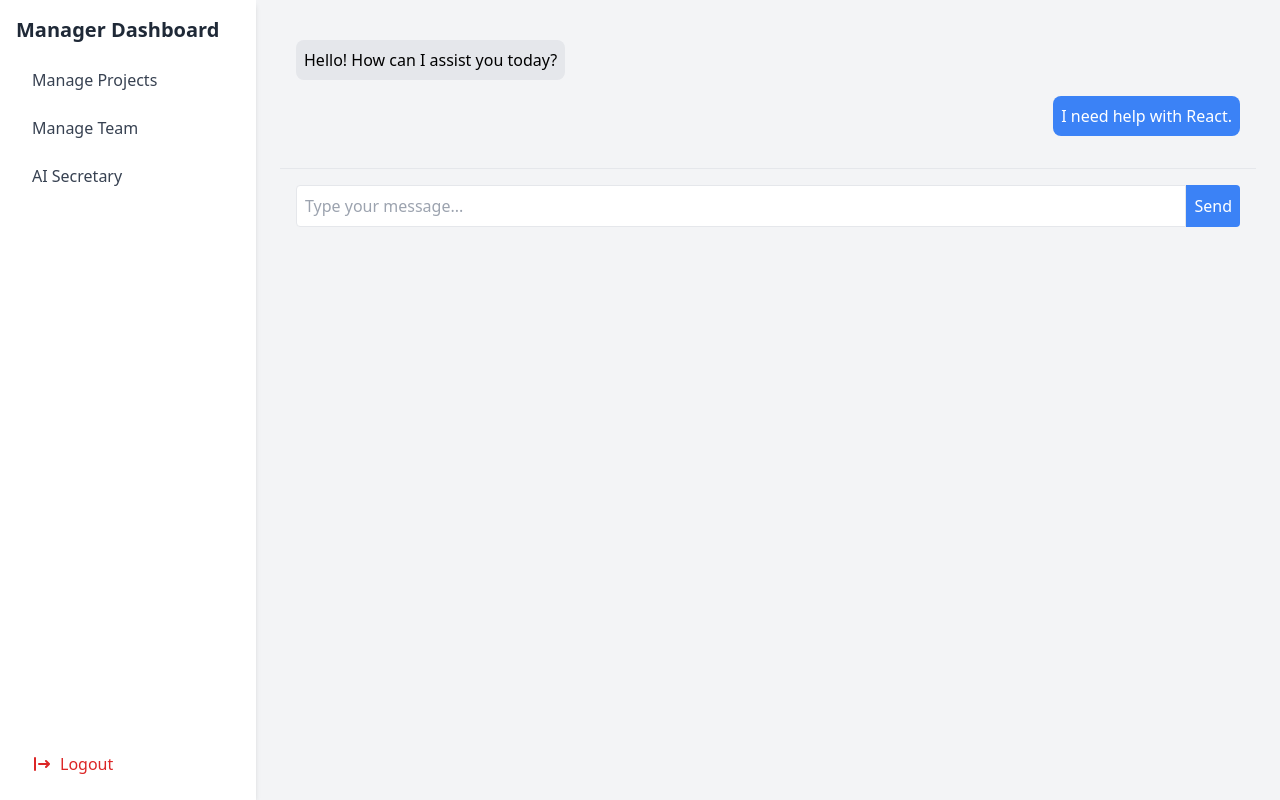
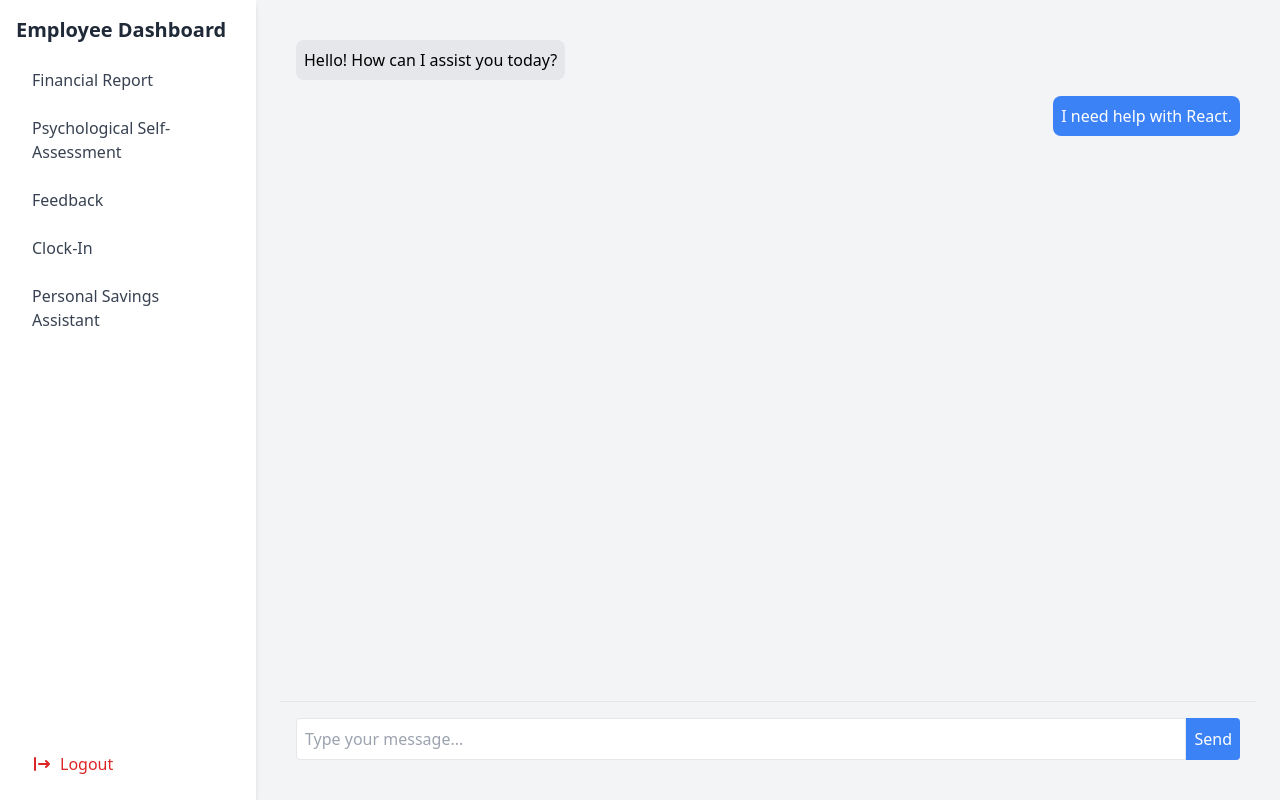
Before and after one commit to fang-fin/ELEC5620, a React (Create React App) app in the folder frontend/: page /login in a window 1280 px wide. Both pictures are taken after typing "Sample", "Sample123" into the empty fields and a click on the button "Login". Built offline with nearby package versions, Linux system fonts and the light colour scheme.

Commit message:
add employee interface

```diff
--- a/frontend/src/App.js
+++ b/frontend/src/App.js
@@ -2,6 +2,7 @@ import React, { useState } from 'react';
 import { BrowserRouter as Router, Route, Routes, Navigate } from 'react-router-dom';
 import Login from './components/Login';
 import ChatInterface from './components/ChatInterface';
+import EmployeeInterface from './components/EmployeeInterface';
 
 function App() {
   const [isLoggedIn, setIsLoggedIn] = useState(false);
@@ -14,7 +15,13 @@ function App() {
           <Route path="/login" element={<Login setIsLoggedIn={setIsLoggedIn} setUserRole={setUserRole} />} />
           <Route
             path="/chat"
-            element={isLoggedIn ? <ChatInterface setIsLoggedIn={setIsLoggedIn} userRole={userRole} /> : <Navigate to="/login" />}
+            element={
+              isLoggedIn
+                ? (userRole === 'manager'
+                    ? <ChatInterface setIsLoggedIn={setIsLoggedIn} userRole={userRole} />
+                    : <EmployeeInterface setIsLoggedIn={setIsLoggedIn} userRole={userRole} />)
+                : <Navigate to="/login" />
+            }
           />
           <Route path="/" element={<Navigate to="/login" />} />
         </Routes>
--- a/frontend/src/components/ChatInterface.js
+++ b/frontend/src/components/ChatInterface.js
@@ -1,7 +1,5 @@
 import React, { useState } from 'react';
 import Sidebar from './Sidebar';
-import MessageList from './MessageList';
-import InputArea from './InputArea';
 import ProjectManagement from './ProjectManagement';
 import TeamManagement from './TeamManagement';
 import AISecretary from './AISecretary';
@@ -16,12 +14,7 @@ function ChatInterface({ setIsLoggedIn }) {
       case 'manage-team':
         return <TeamManagement />;
       case 'ai-secretary':
-        return (
-          <>
-            <MessageList />
-            <InputArea />
-          </>
-        );
+        return <AISecretary />;
       default:
         return <div>Select a function</div>;
     }
@@ -29,7 +22,7 @@ function ChatInterface({ setIsLoggedIn }) {
 
   return (
     <div className="flex h-screen bg-gray-100">
-      <Sidebar setSelectedFunction={setSelectedFunction} setIsLoggedIn={setIsLoggedIn} />
+      <Sidebar setSelectedFunction={setSelectedFunction} setIsLoggedIn={setIsLoggedIn} userRole="manager" />
       <div className="flex flex-col flex-grow">
         <div className="flex-grow overflow-auto p-6">
           {renderContent()}
--- /dev/null
+++ b/frontend/src/components/ClockIn.js
@@ -0,0 +1,13 @@
+import React from 'react';
+
+function ClockIn() {
+  return (
+    <div className="bg-white shadow-md rounded-lg p-6">
+      <h2 className="text-2xl font-bold mb-4">Clock-In</h2>
+      <p>Here you can clock in and out of work.</p>
+      {/* Add clock-in functionality here */}
+    </div>
+  );
+}
+
+export default ClockIn;
--- /dev/null
+++ b/frontend/src/components/EmployeeInterface.js
@@ -0,0 +1,41 @@
+import React, { useState } from 'react';
+import Sidebar from './Sidebar';
+import FinancialReport from './FinancialReport';
+import PsychologicalAssessment from './PsychologicalAssessment';
+import FeedbackMechanism from './FeedbackMechanism';
+import ClockIn from './ClockIn';
+import PersonalSavingsAssistant from './PersonalSavingsAssistant';
+
+function EmployeeInterface({ setIsLoggedIn }) {
+  const [selectedFunction, setSelectedFunction] = useState('personal-savings-assistant');
+
+  const renderContent = () => {
+    switch (selectedFunction) {
+      case 'financial-report':
+        return <FinancialReport />;
+      case 'psychological-assessment':
+        return <PsychologicalAssessment />;
+      case 'feedback':
+        return <FeedbackMechanism />;
+      case 'clock-in':
+        return <ClockIn />;
+      case 'personal-savings-assistant':
+        return <PersonalSavingsAssistant />;
+      default:
+        return <div>Select a function</div>;
+    }
+  };
+
+  return (
+    <div className="flex h-screen bg-gray-100">
+      <Sidebar setSelectedFunction={setSelectedFunction} setIsLoggedIn={setIsLoggedIn} userRole="employee" />
+      <div className="flex flex-col flex-grow">
+        <div className="flex-grow overflow-auto p-6">
+          {renderContent()}
+        </div>
+      </div>
+    </div>
+  );
+}
+
+export default EmployeeInterface;
--- /dev/null
+++ b/frontend/src/components/FeedbackMechanism.js
@@ -0,0 +1,13 @@
+import React from 'react';
+
+function FeedbackMechanism() {
+  return (
+    <div className="bg-white shadow-md rounded-lg p-6">
+      <h2 className="text-2xl font-bold mb-4">Feedback</h2>
+      <p>Here you can provide and receive feedback.</p>
+      {/* Add feedback mechanism functionality here */}
+    </div>
+  );
+}
+
+export default FeedbackMechanism;
--- /dev/null
+++ b/frontend/src/components/FinancialReport.js
@@ -0,0 +1,13 @@
+import React from 'react';
+
+function FinancialReport() {
+  return (
+    <div className="bg-white shadow-md rounded-lg p-6">
+      <h2 className="text-2xl font-bold mb-4">Financial Report</h2>
+      <p>Here you can view your financial reports.</p>
+      {/* Add financial report functionality here */}
+    </div>
+  );
+}
+
+export default FinancialReport;
--- a/frontend/src/components/Login.js
+++ b/frontend/src/components/Login.js
@@ -10,14 +10,18 @@ function Login({ setIsLoggedIn, setUserRole }) {
     e.preventDefault();
     // 这里应该有实际的登录逻辑
     setIsLoggedIn(true);
-    setUserRole('manager'); // 假设所有用户都是管理员
+    if (username.toLowerCase() === 'manager') {
+      setUserRole('manager');
+    } else {
+      setUserRole('employee');
+    }
     navigate('/chat');
   };
 
   return (
     <div className="flex items-center justify-center h-screen bg-gray-100">
       <form onSubmit={handleSubmit} className="p-10 bg-white rounded-lg shadow-xl">
-        <h1 className="text-2xl font-bold mb-5">Login to Company Assistant</h1>
+        <h1 className="text-2xl font-bold mb-5">Login to Arasaka Company Assistant</h1>
         <input
           type="text"
           placeholder="Username"
--- /dev/null
+++ b/frontend/src/components/PersonalSavingsAssistant.js
@@ -0,0 +1,14 @@
+import React from 'react';
+import MessageList from './MessageList';
+import InputArea from './InputArea';
+
+function PersonalSavingsAssistant() {
+  return (
+    <div className="flex flex-col h-full">
+      <MessageList />
+      <InputArea />
+    </div>
+  );
+}
+
+export default PersonalSavingsAssistant;
--- /dev/null
+++ b/frontend/src/components/PsychologicalAssessment.js
@@ -0,0 +1,13 @@
+import React from 'react';
+
+function PsychologicalAssessment() {
+  return (
+    <div className="bg-white shadow-md rounded-lg p-6">
+      <h2 className="text-2xl font-bold mb-4">Psychological Self-Assessment</h2>
+      <p>Here you can take psychological self-assessments.</p>
+      {/* Add psychological assessment functionality here */}
+    </div>
+  );
+}
+
+export default PsychologicalAssessment;
--- a/frontend/src/components/Sidebar.js
+++ b/frontend/src/components/Sidebar.js
@@ -1,7 +1,7 @@
 import React from 'react';
 import { useNavigate } from 'react-router-dom';
 
-function Sidebar({ setSelectedFunction, setIsLoggedIn }) {
+function Sidebar({ setSelectedFunction, setIsLoggedIn, userRole }) {
   const navigate = useNavigate();
 
   const handleLogout = () => {
@@ -9,11 +9,8 @@ function Sidebar({ setSelectedFunction, setIsLoggedIn }) {
     navigate('/login');
   };
 
-  return (
-    <div className="w-64 bg-white shadow-md flex flex-col h-full">
-      <div className="p-4 flex-grow">
-        <h2 className="text-xl font-bold text-gray-800 mb-4">Manager Dashboard</h2>
-        <ul>
+  const renderManagerOptions = () => (
+    <>
       <li className="mb-2">
         <button
           onClick={() => setSelectedFunction('manage-projects')}
@@ -38,6 +35,62 @@ function Sidebar({ setSelectedFunction, setIsLoggedIn }) {
           AI Secretary
         </button>
       </li>
+    </>
+  );
+
+  const renderEmployeeOptions = () => (
+    <>
+      <li className="mb-2">
+        <button
+          onClick={() => setSelectedFunction('financial-report')}
+          className="w-full text-left px-4 py-2 text-gray-700 hover:bg-blue-500 hover:text-white rounded transition-colors"
+        >
+          Financial Report
+        </button>
+      </li>
+      <li className="mb-2">
+        <button
+          onClick={() => setSelectedFunction('psychological-assessment')}
+          className="w-full text-left px-4 py-2 text-gray-700 hover:bg-blue-500 hover:text-white rounded transition-colors"
+        >
+          Psychological Self-Assessment
+        </button>
+      </li>
+      <li className="mb-2">
+        <button
+          onClick={() => setSelectedFunction('feedback')}
+          className="w-full text-left px-4 py-2 text-gray-700 hover:bg-blue-500 hover:text-white rounded transition-colors"
+        >
+          Feedback
+        </button>
+      </li>
+      <li className="mb-2">
+        <button
+          onClick={() => setSelectedFunction('clock-in')}
+          className="w-full text-left px-4 py-2 text-gray-700 hover:bg-blue-500 hover:text-white rounded transition-colors"
+        >
+          Clock-In
+        </button>
+      </li>
+      <li className="mb-2">
+        <button
+          onClick={() => setSelectedFunction('personal-savings-assistant')}
+          className="w-full text-left px-4 py-2 text-gray-700 hover:bg-blue-500 hover:text-white rounded transition-colors"
+        >
+          Personal Savings Assistant
+        </button>
+      </li>
+    </>
+  );
+
+  return (
+    <div className="w-64 bg-white shadow-md flex flex-col h-full">
+      <div className="p-4 flex-grow">
+        <h2 className="text-xl font-bold text-gray-800 mb-4">
+          {userRole === 'manager' ? 'Manager Dashboard' : 'Employee Dashboard'}
+        </h2>
+        <ul>
+          {userRole === 'manager' ? renderManagerOptions() : renderEmployeeOptions()}
         </ul>
       </div>
       <div className="p-4">
```
Lines whose indentation alone changed are shown as unchanged.
